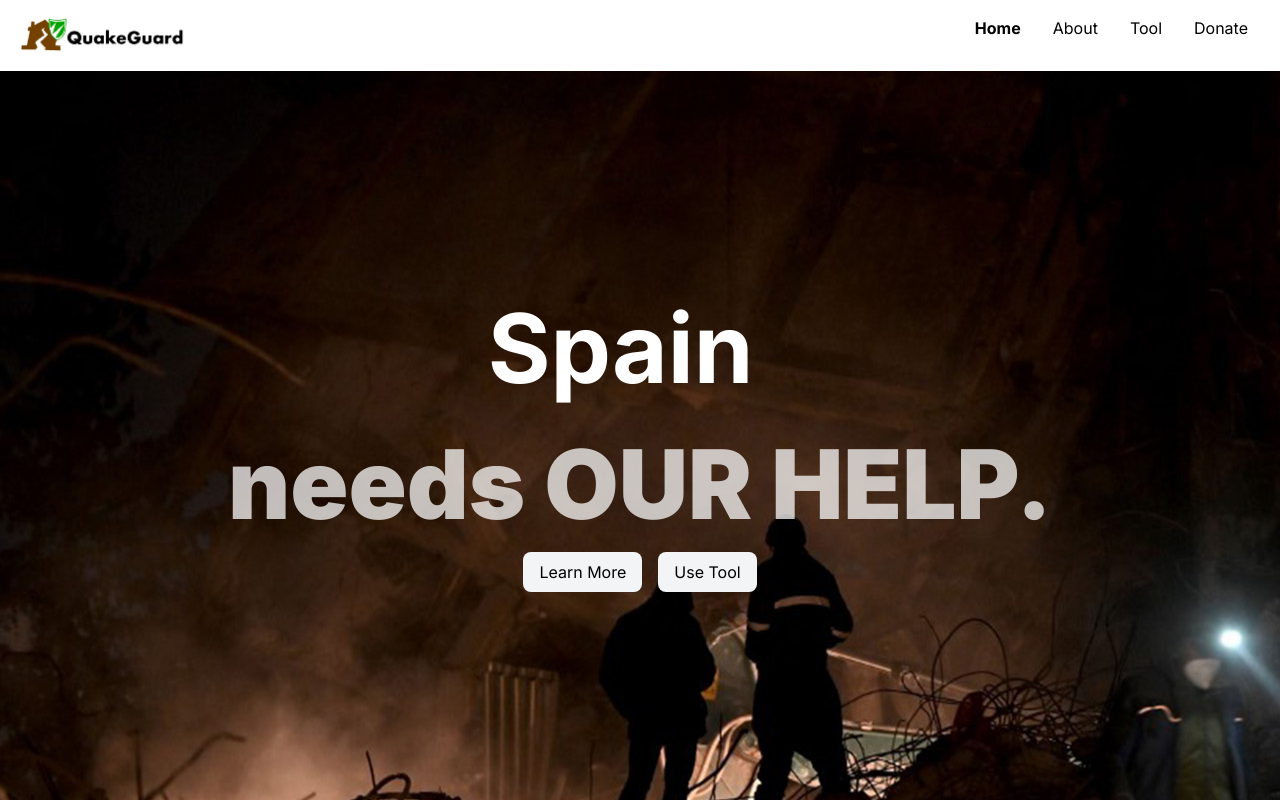
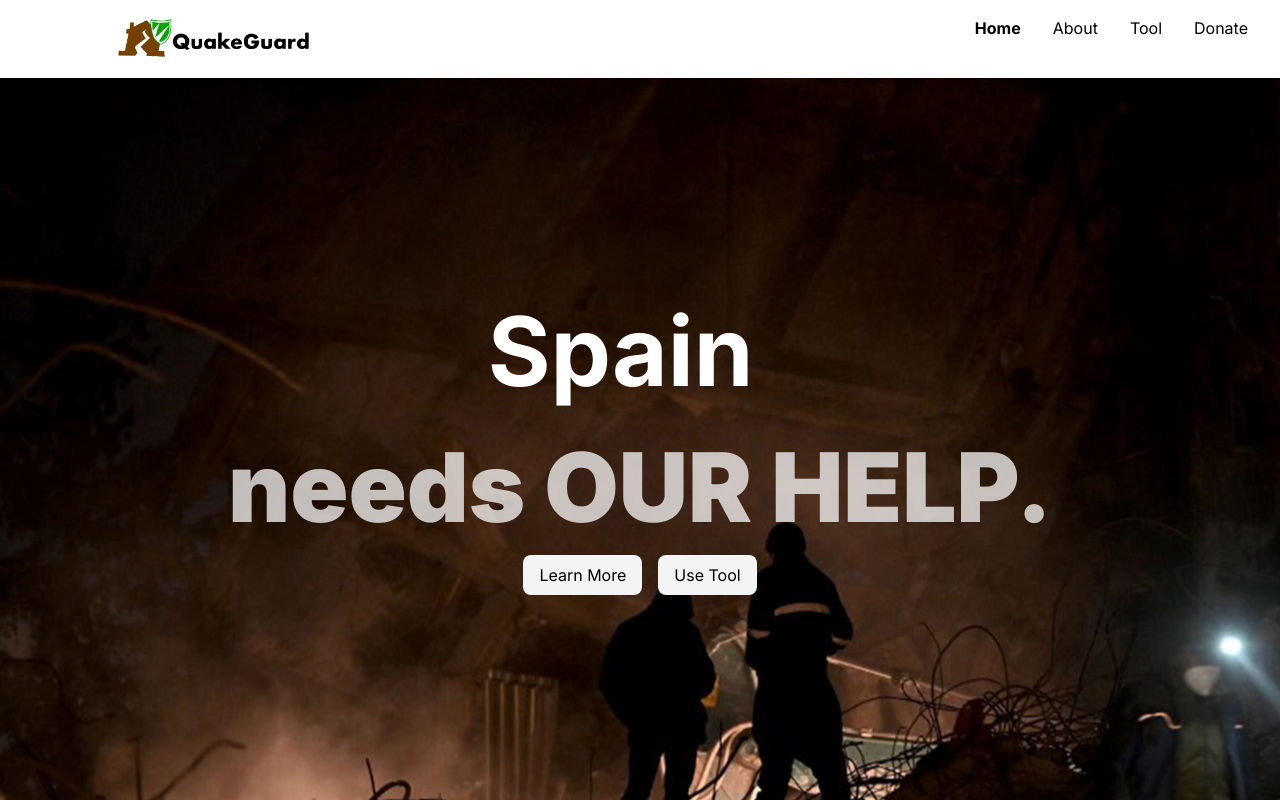
Before and after one commit to adityarao2005/deltahacksX, a Next.js app in the folder quake-guard/quake-guard-frontend/: page / in a window 1280 px wide. Built offline with nearby package versions, Linux system fonts and the light colour scheme.

Commit message:
Fixed bugs

```diff
--- a/quake-guard/quake-guard-frontend/src/components/NavComponent.tsx
+++ b/quake-guard/quake-guard-frontend/src/components/NavComponent.tsx
@@ -24,9 +24,9 @@ function NavLink({
 
 function Navbar(props: React.PropsWithChildren<{}>) {
 	return (
-		<nav className='flex flex-column p-4'>
+		<nav className='flex flex-column p-4 ml-24'>
 
-				<img src="/logo.png" className="w-44"/>
+				<img src="/logo.png" className="w-52"/>
 
 			<div className='flex-1'></div>
 			<div>
@@ -38,7 +38,7 @@ function Navbar(props: React.PropsWithChildren<{}>) {
 
 export default function NavComponent() {
 	return (
-		<Navbar>
+		<Navbar classNames="">
 			<NavLink href='/'>Home</NavLink>
 			<NavLink href='/about'>About</NavLink>
 			<NavLink href='/tool'>Tool</NavLink>
```
